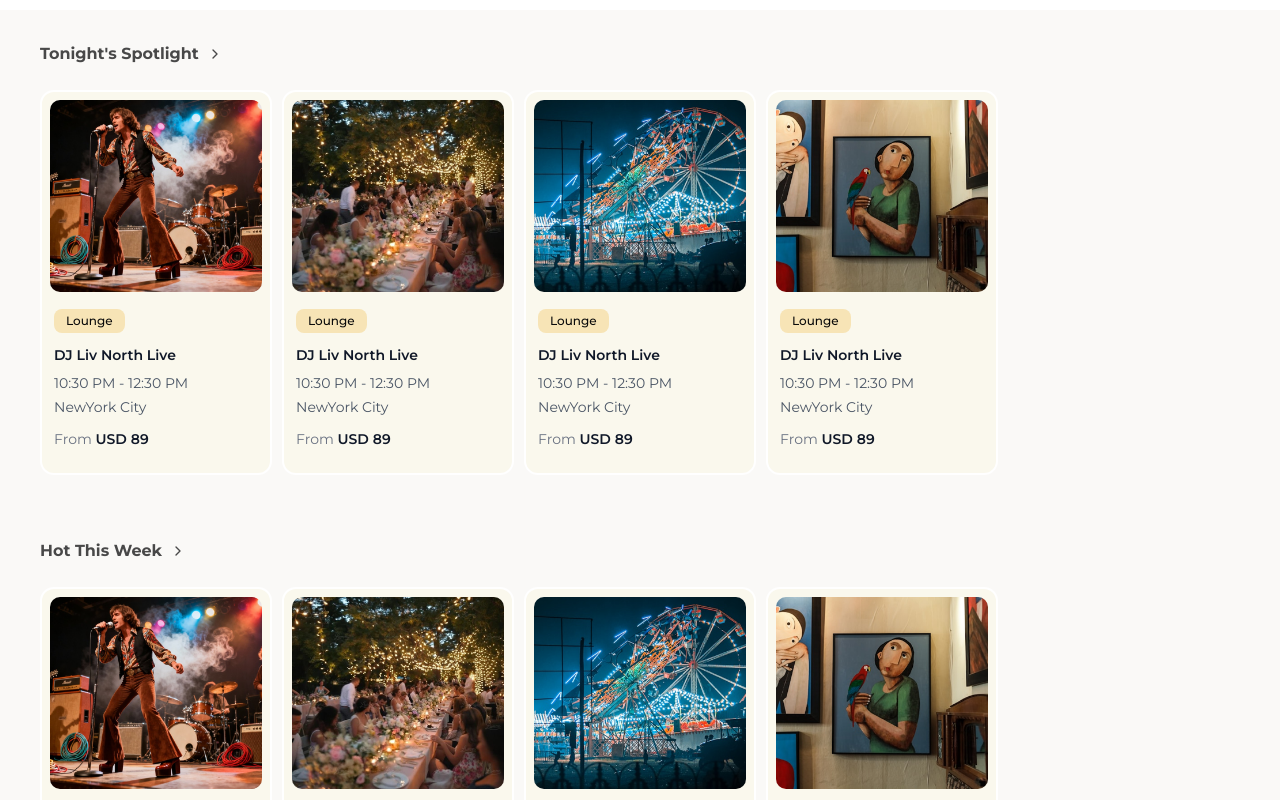
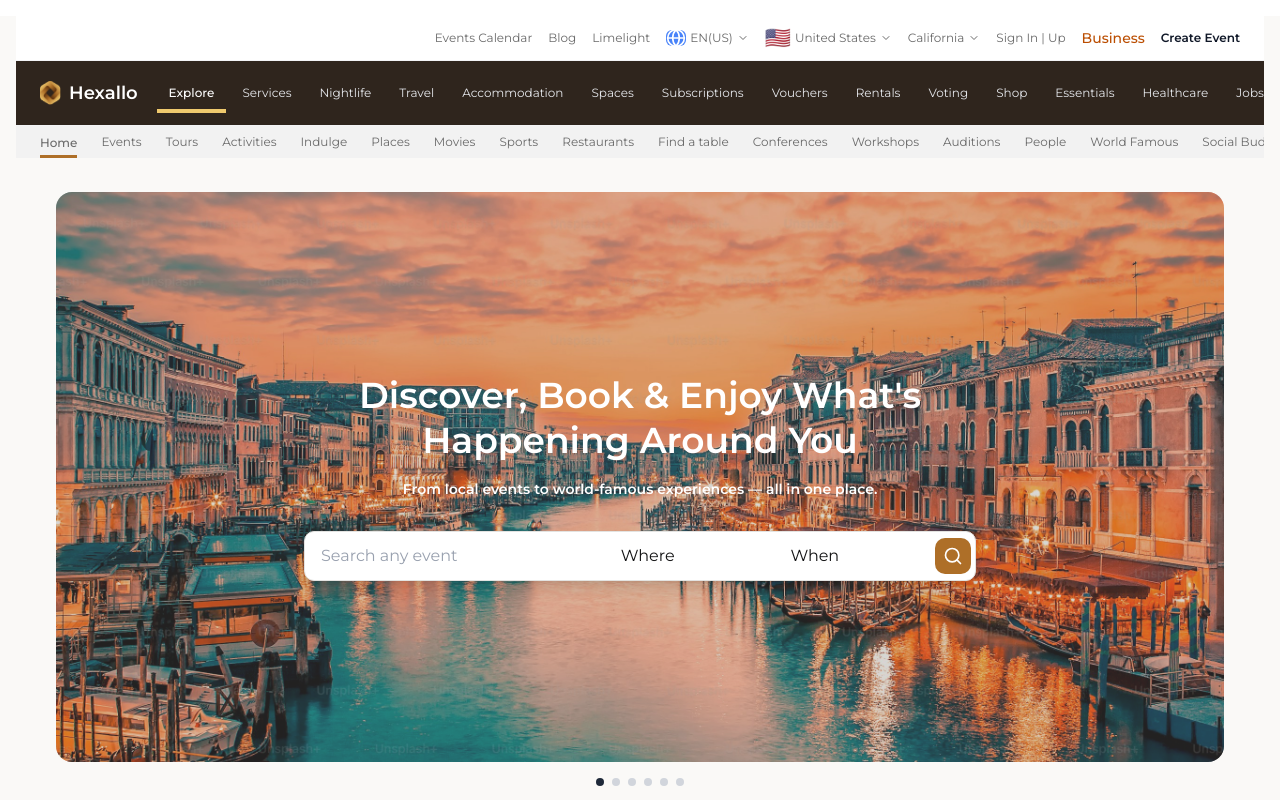
Before and after one commit to abdullah727/Hexallo-project, a React (Vite) app: page / in a window 1280 px wide. Shown: the top 800 px of the page. Built offline with nearby package versions, Linux system fonts and the light colour scheme.

Commit message:
Undo all the changes

```diff
--- a/src/App.tsx
+++ b/src/App.tsx
@@ -1,4 +1,6 @@
 import { ExploreGhana } from "./components/CategoryMedia/ExploreGhana";
+import { Header } from "./components/Header";
+import { HeroSection } from "./components/HeroSection/HeroSection";
 import { HiddenGemsSection } from "./components/HiddenGemsSection";
 import { EventCategoryList } from "./components/EventCategory/EventCategoryList";
 import { ExclusiveSection } from "./components/ExclusiveSection";
@@ -10,7 +12,9 @@ import { BlazingDeals } from "./components/BlazingDeals/BlazingDeals";
 function App() {
   return (
     <div className="min-h-screen bg-[#FAF9F7]">
+      <Header />
       <main className="mx-[40px] my-[10px]">
+        <HeroSection />
         <EventCategoryList title={`Tonight's Spotlight`} />
         <EventCategoryList title="Hot This Week" />
         <EventCategoryList title="Unmissable" />
```
